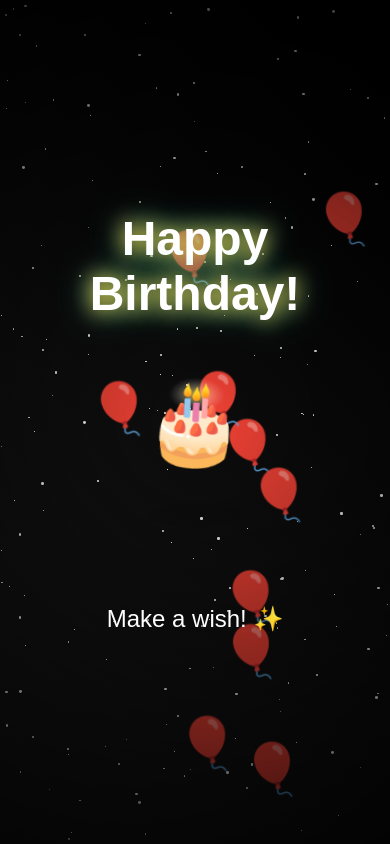
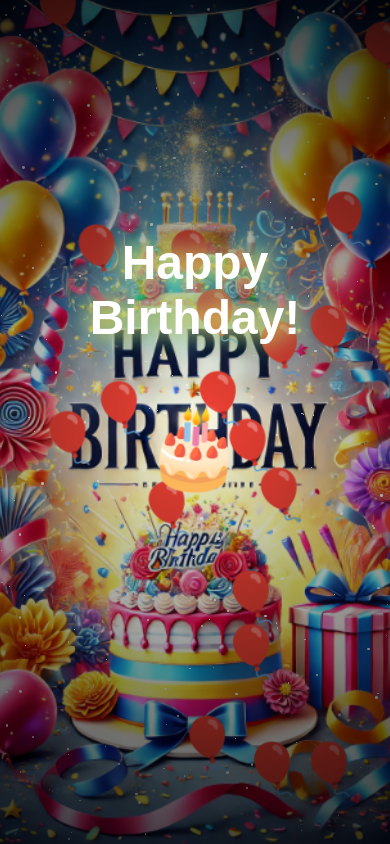
Before and after one commit to pavansgitweb/birthday, a plain HTML site: page index.html in a window 390 px wide. Drawn offline with Linux system fonts and the light colour scheme.

Commit message:
done changes

```diff
--- a/index.html
+++ b/index.html
@@ -20,7 +20,9 @@
       min-height: 100vh;
       font-family: 'Arial', sans-serif;
       overflow: hidden;
-      background: #000;
+      background: url(pc.png);
+      background-position: center;
+      background-size: cover;
       position: relative;
     }
 
@@ -58,6 +60,7 @@
       animation: titleGlow 2s infinite;
       text-align: center;
       margin-bottom: 30px;
+      user-select: none;
     }
 
     .cake-container {
@@ -66,6 +69,7 @@
     }
 
     .cake {
+      color: chocolate;
       font-size: 120px;
       animation: cakeFloat 3s infinite ease-in-out;
       position: relative;
@@ -99,6 +103,7 @@
     }
 
     .balloons {
+      color: yellow;
       position: fixed;
       width: 100%;
       height: 100%;
@@ -109,16 +114,6 @@
       position: absolute;
       font-size: 50px;
       animation: balloonFloat 6s infinite ease-in-out;
-    }
-
-    .message {
-      color: white;
-      font-size: 2em;
-      text-align: center;
-      opacity: 0;
-      transform: translateY(20px);
-      animation: messageAppear 1s forwards;
-      margin-top: 20px;
     }
 
     @keyframes titleGlow {
@@ -141,11 +136,12 @@
       50% { transform: translateY(-30px) rotate(-3deg); }
     }
 
-    @keyframes messageAppear {
-      to { opacity: 1; transform: translateY(0); }
-    }
-
     @media (max-width: 768px) {
+      body{
+        background: url('/mobile.png');
+        background-size: cover;
+        background-position: center;
+      }
       h1 {
         font-size: 3em;
       }
@@ -156,14 +152,6 @@
 
       .cake-shadow {
         width: 80px;
-      }
-
-      .message {
-        font-size: 1.5em;
-      }
-
-      body {
-        background: linear-gradient(45deg, #1a1a1a, #000);
       }
     }
   </style>
@@ -179,7 +167,6 @@
       <div class="cake">🎂</div>
       <div class="cake-shadow"></div>
     </div>
-    <div class="message">Make a wish! ✨</div>
   </div>
 
   <script>
@@ -248,7 +235,7 @@
     const balloonsContainer = document.querySelector('.balloons');
     const balloonEmojis = ['🎈', '🎈', '🎈', '🎈'];
 
-    for(let i = 0; i < 10; i++) {
+    for(let i = 0; i < 20; i++) {
       const balloon = document.createElement('div');
       balloon.className = 'balloon';
       balloon.textContent = balloonEmojis[Math.floor(Math.random() * balloonEmojis.length)];
```
Also changed, not shown: mobile.png (added), pc.png (added).
